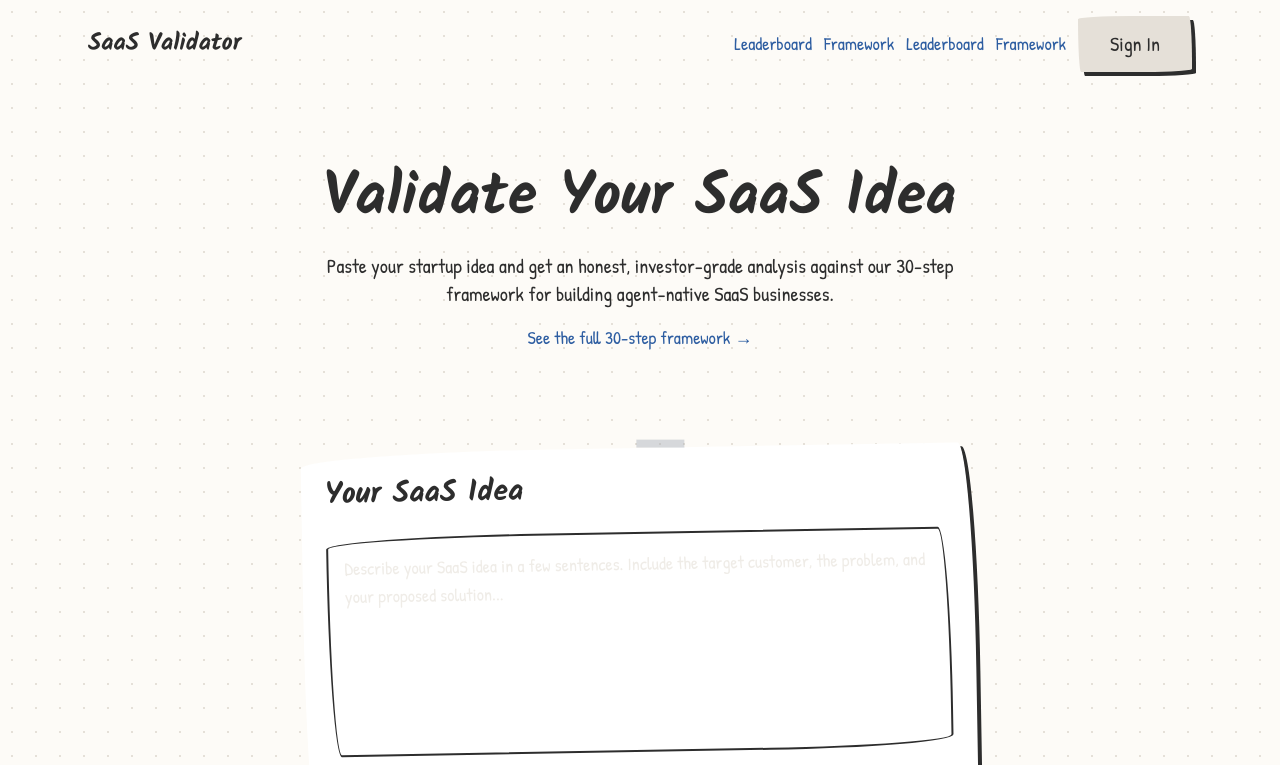
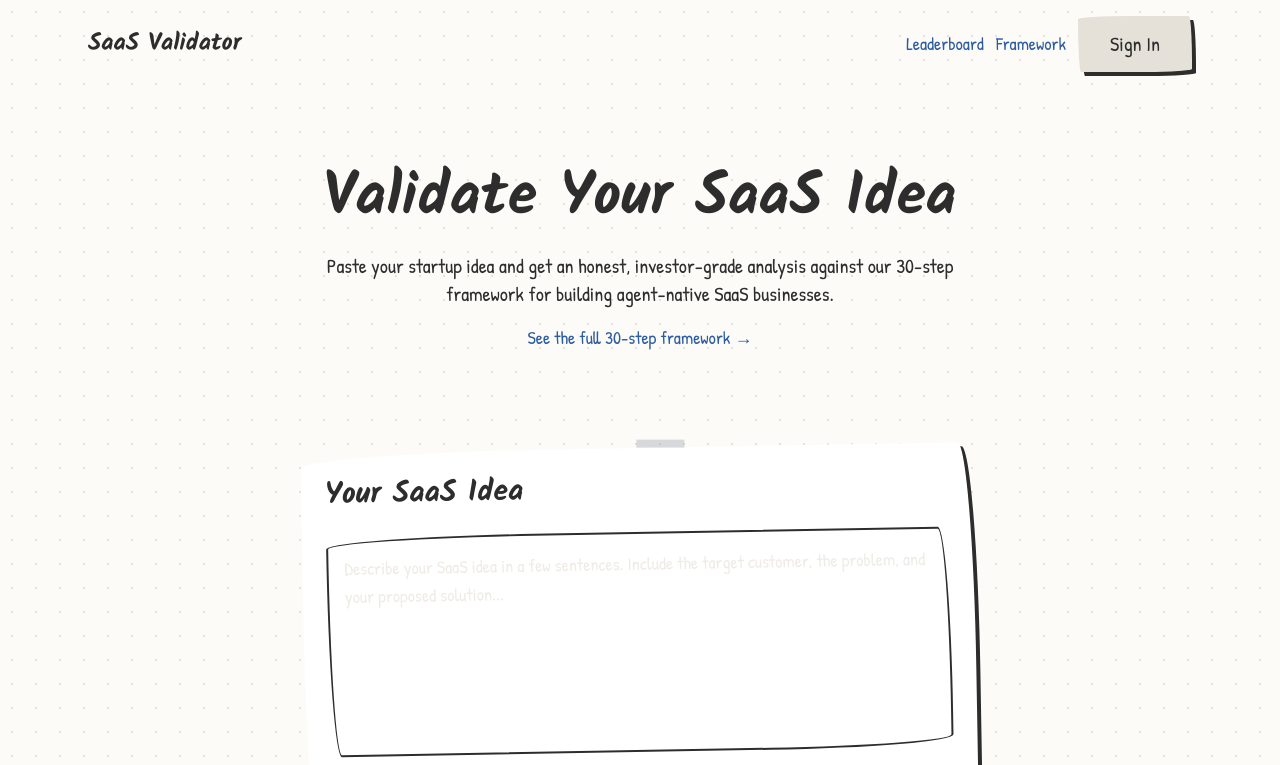
Before and after one commit to gwillembeens/saas-idea-validator, a React (Vite) app in the folder client/: page / in a window 1280 px wide. Shown: the top 765 px of the page. Built offline with nearby package versions, Linux system fonts and the light colour scheme; no server answers.

Commit message:
feat(24-03-01): wire useNotifications into NavBar with bell icon

```diff
--- a/client/src/components/layout/NavBar.jsx
+++ b/client/src/components/layout/NavBar.jsx
@@ -108,23 +108,9 @@ export function NavBar() {
               )}
             </>
           ) : (
-            <>
-              <Link
-                to="/leaderboard"
-                className="font-body text-lg text-blue hover:text-accent transition-colors"
-              >
-                Leaderboard
-              </Link>
-              <Link
-                to="/framework"
-                className="font-body text-lg text-blue hover:text-accent transition-colors"
-              >
-                Framework
-              </Link>
-              <Button variant="secondary" onClick={() => openModal('login')}>
-                Sign In
-              </Button>
-            </>
+            <Button variant="secondary" onClick={() => openModal('login')}>
+              Sign In
+            </Button>
           )}
         </div>
       </div>
```
